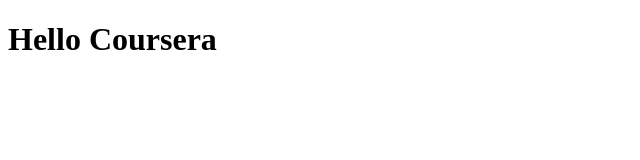
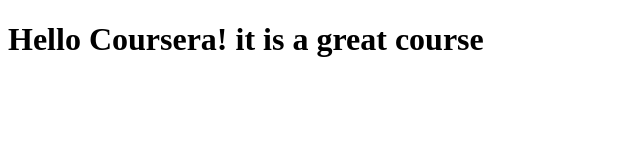
Before and after one commit to Uirtus/coursera-test, a plain HTML site: page site/index.html in a window 1280 px wide. Shown: the whole page, without its empty margins (0-640 px from the left). Drawn offline with Linux system fonts and the light colour scheme.

Commit message:
Small addition to our page

```diff
--- a/site/index.html
+++ b/site/index.html
@@ -4,6 +4,6 @@
 	<title>Hello Coursera</title>
 </head>
 <body>
-<h1>Hello Coursera</h1>
+<h1>Hello Coursera! it is a great course</h1>
 </body>
 </html>
```
